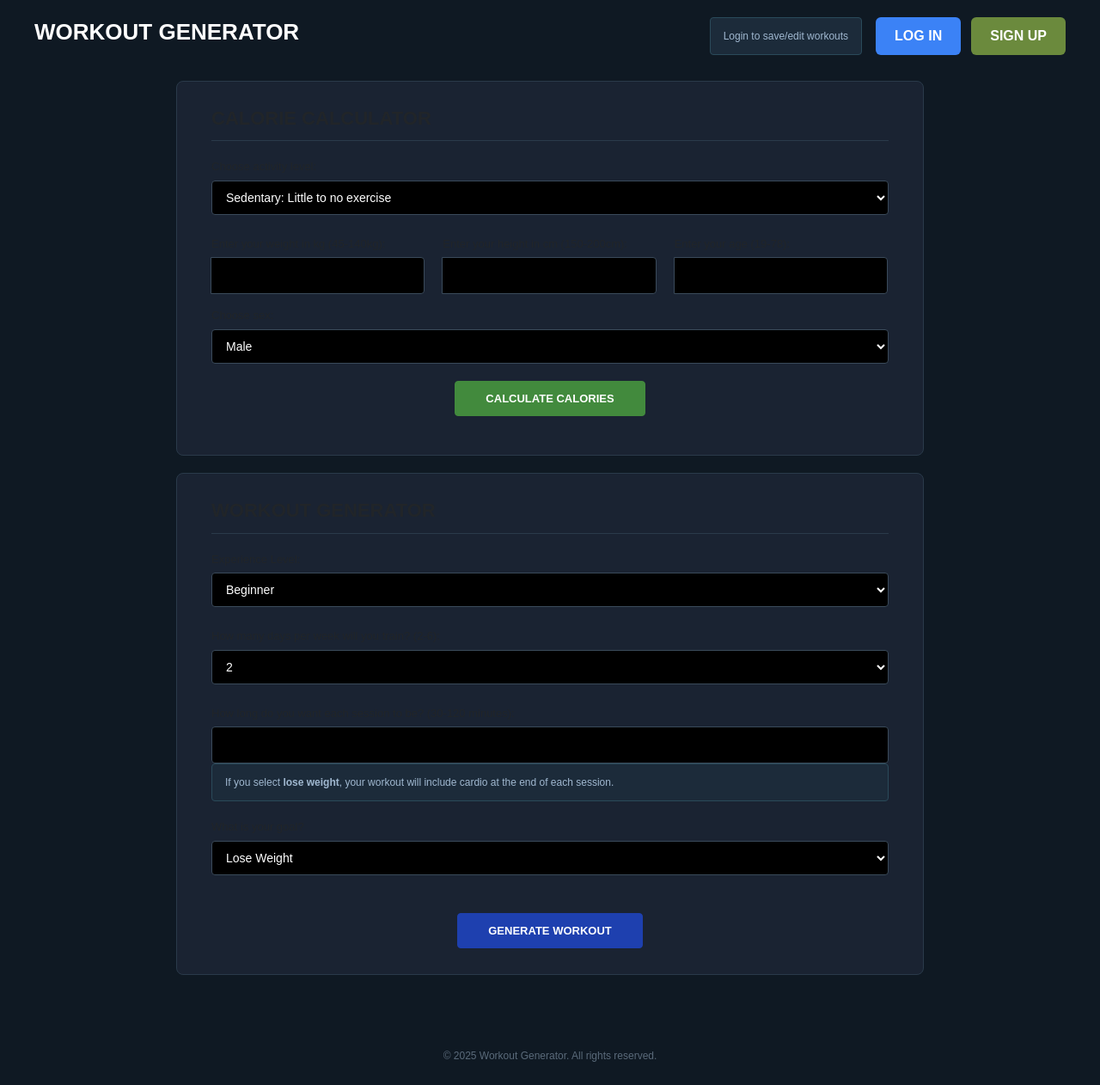
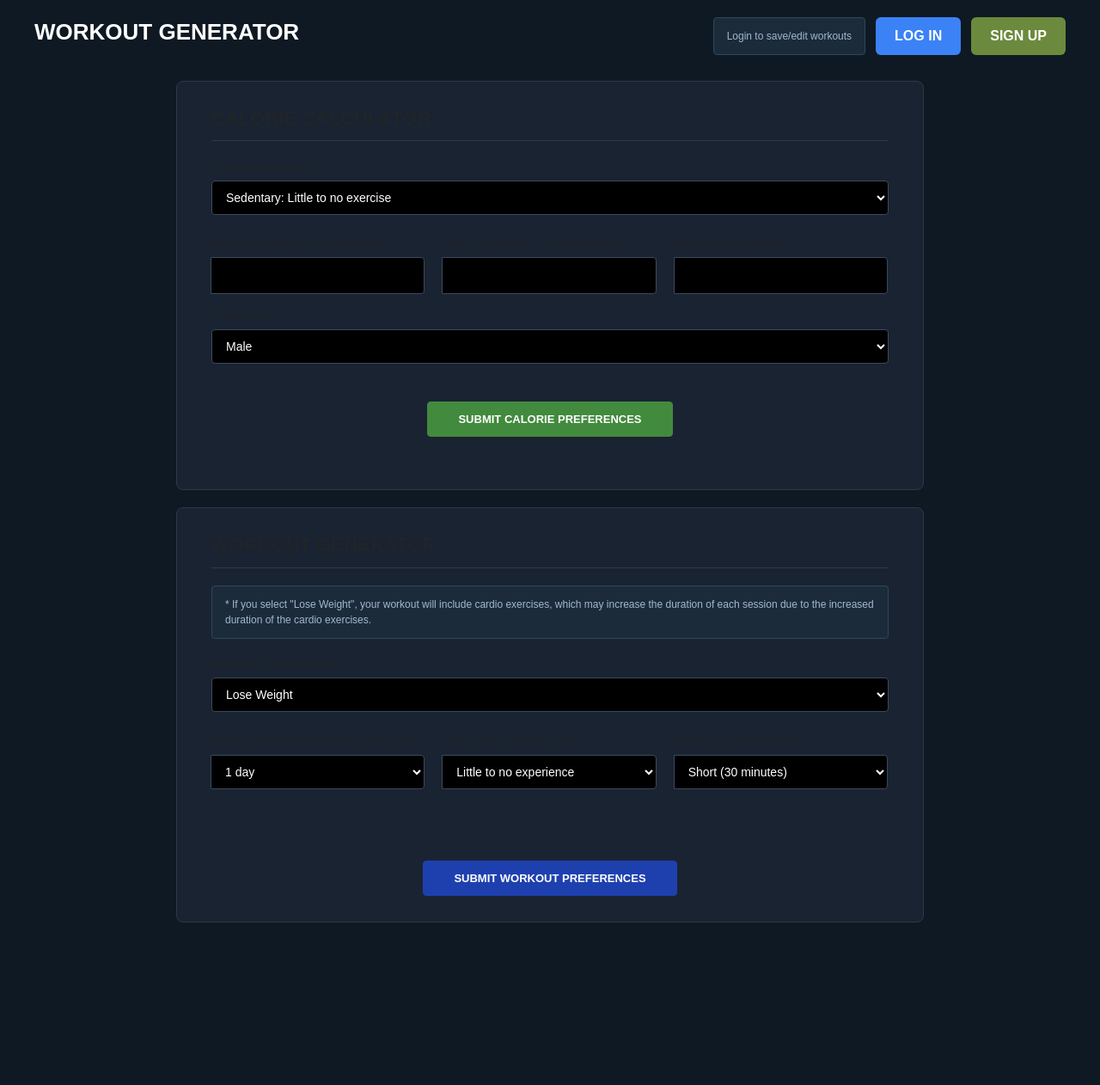
Before and after one commit to Vansh6248/Gym-Workout-Generator, a Flask app: page / in a window 1280 px wide. Shown: the whole page at 86% size. After the commit the page ends 1073 px from the top, so only its background shows below. Run offline with Flask 3, Linux system fonts and the light colour scheme; some libraries are stand-ins or nearby versions.

Commit message:
Fixed visual bug on the homepage

```diff
--- a/static/css/style.css
+++ b/static/css/style.css
@@ -26,7 +26,7 @@ body {
 .header-right {
     display: flex;
     align-items: center;
-    gap: 16px;
+    gap: 12px;
 }
 
 .header-buttons {
--- a/templates/index.html
+++ b/templates/index.html
@@ -49,90 +49,79 @@
                         <input type="number" id="age" name="age" min="19" max="78" required>
                     </div>
                 </div>
-                <label for="sex">Choose sex: </label>
+                <label for="sex">Choose sex</label>
                 <select id="sex" name="sex">
                     <option value="male">Male</option>
                     <option value="female">Female</option>
                 </select>
+                <br><br>
                 <div class="submit-container">
-                    <button type="submit" class="btn btn-primary">CALCULATE CALORIES</button>
+                    <button type="submit" class="btn btn-primary">Submit Calorie Preferences</button>
                 </div>
             </form>
-            <div id="calorie-result"></div>
+            <p id="calorie-result"></p>
         </div>
-
         <div class="card">
-            <h2> Workout Generator </h2>
-            <form id="workout-form" action="/generate_workout" method="POST">
-                <label for="experience">Experience Level:</label>
-                <select id="experience" name="experience" required>
-                    <option value="beginner">Beginner</option>
-                    <option value="intermediate">Intermediate</option>
-                    <option value="advanced">Advanced</option>
+            <h2> Workout generator </h2>
+            <p class="info-text">
+                * If you select "Lose Weight", your workout will include cardio exercises,
+                which may increase the duration of each session due to the increased
+                duration of the cardio exercises.
+            </p>
+            <form action="/generate" method="POST">
+                <label for="workout_goal">Select your workout goal:</label>
+                <select id="workout_goal" name="workout_goal">
+                    <option value="lose_weight">Lose Weight</option>
+                    <option value="gain_muscle">Gain Muscle</option>
                 </select>
                 <br><br>
-                <label for="days">How many days per week will you train? (2-6):</label>
-                <select id="days" name="days" required>
-                    <option value="2">2</option>
-                    <option value="3">3</option>
-                    <option value="4">4</option>
-                    <option value="5">5</option>
-                    <option value="6">6</option>
-                </select>
-                <br><br>
-                <label for="duration">How long do you want each session to be? (30-120 minutes):</label>
-                <input type="number" id="duration" name="duration" min="30" max="120" required>
-                <div class="info-text">
-                    If you select <b>lose weight</b>, your workout will include cardio at the end of each session.
+                <div class="form-row-3">
+                    <div class="input-group">
+                        <label for="workout_days">Select number of workout days per week:</label>
+                        <select id="workout_days" name="workout_days">
+                            <option value="1">1 day</option>
+                            <option value="2">2 days</option>
+                            <option value="3">3 days</option>
+                            <option value="4">4 days</option>
+                            <option value="5">5 days</option>
+                            <option value="6">6 days</option>
+                            <option value="7">7 days</option>
+                        </select>
+                    </div>
+                    <div class="input-group">
+                        <label for="experience_level">Select your experience level:</label>
+                        <select id="experience_level" name="experience_level">
+                            <option value="beginner_intermediate">Little to no experience</option>
+                            <option value="adept">I already train</option>
+                        </select>
+                    </div>
+                    <div class="input-group">
+                        <label for="workout_length">Select your workout length:</label>
+                        <select id="workout_length" name="workout_length">
+                            <option value="short">Short (30 minutes)</option>
+                            <option value="medium">Medium (30-45 minutes)</option>
+                            <option value="long">Long (45+ minutes)</option>
+                        </select>
+                    </div>
                 </div>
-                <label for="goal">What is your goal?</label>
-                <select id="goal" name="goal" required>
-                    <option value="lose weight">Lose Weight</option>
-                    <option value="gain weight">Gain Weight</option>
-                    <option value="maintain weight">Maintain Weight</option>
-                </select>
                 <br><br>
                 <div class="submit-container">
-                    <button type="submit" class="btn btn-primary">GENERATE WORKOUT</button>
+                    <button type="submit" class="btn btn-primary">Submit Workout Preferences</button>
                 </div>
             </form>
         </div>
     </main>
-
-    <footer>
-        &copy; 2025 Workout Generator. All rights reserved.
-    </footer>
-
     <script>
-        document.getElementById('calorie-form').addEventListener('submit', function(event) {
+        document.getElementById("calorie-form").addEventListener("submit", async function(event) {
             event.preventDefault();
-            const weight = parseFloat(document.getElementById('weight').value);
-            const height = parseFloat(document.getElementById('height').value);
-            const age = parseInt(document.getElementById('age').value);
-            const sex = document.getElementById('sex').value;
-            const activityLevel = document.getElementById('activity_level').value;
-
-            const activityLevels = {
-                'sedentary': 1.2,
-                'light': 1.375,
-                'moderate': 1.55,
-                'active': 1.725,
-                'very_active': 1.9,
-                'extra_active': 2.1
-            };
-
-            const multiplier = activityLevels[activityLevel];
-            let bmr;
-
-            if (sex === 'male') {
-                bmr = 10 * weight + 6.25 * height - 5 * age + 5;
-            } else {
-                bmr = 10 * weight + 6.25 * height - 5 * age - 161;
-            }
-
-            const calories = Math.round(bmr * multiplier);
-            document.getElementById('calorie-result').innerHTML =
-                `Your estimated maintenance calories are: <span>${calories}</span> calories per day.`;
+            const formData = new FormData(this);
+            const response = await fetch("/calculate-calories", {
+                method: "POST",
+                body: formData
+            });
+            const data = await response.json();
+            document.getElementById("calorie-result").innerHTML =
+                "Estimated daily caloric intake: <span>" + data.calories + " KCAL</span>";
         });
     </script>
 </body>
```
Also changed, not shown: accounts.db.
